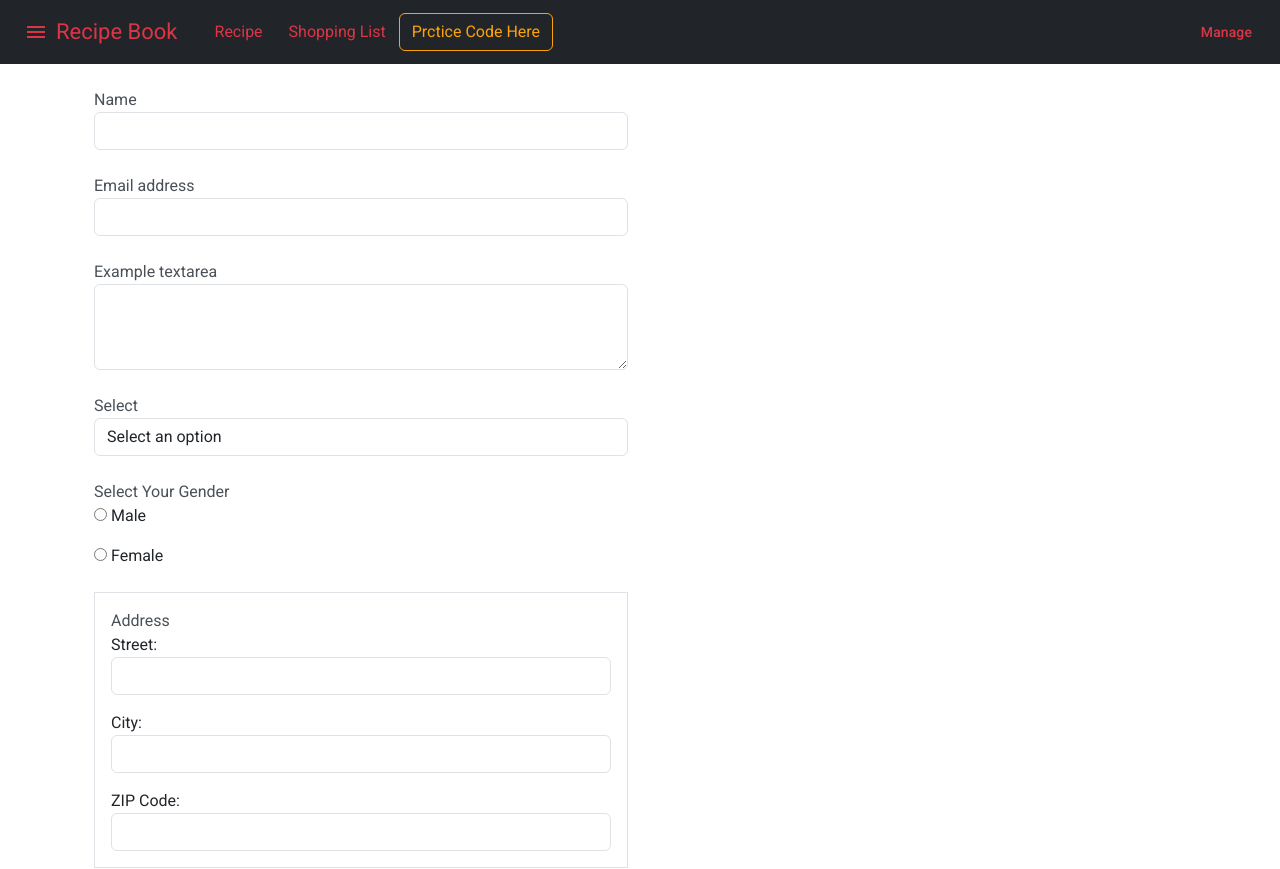
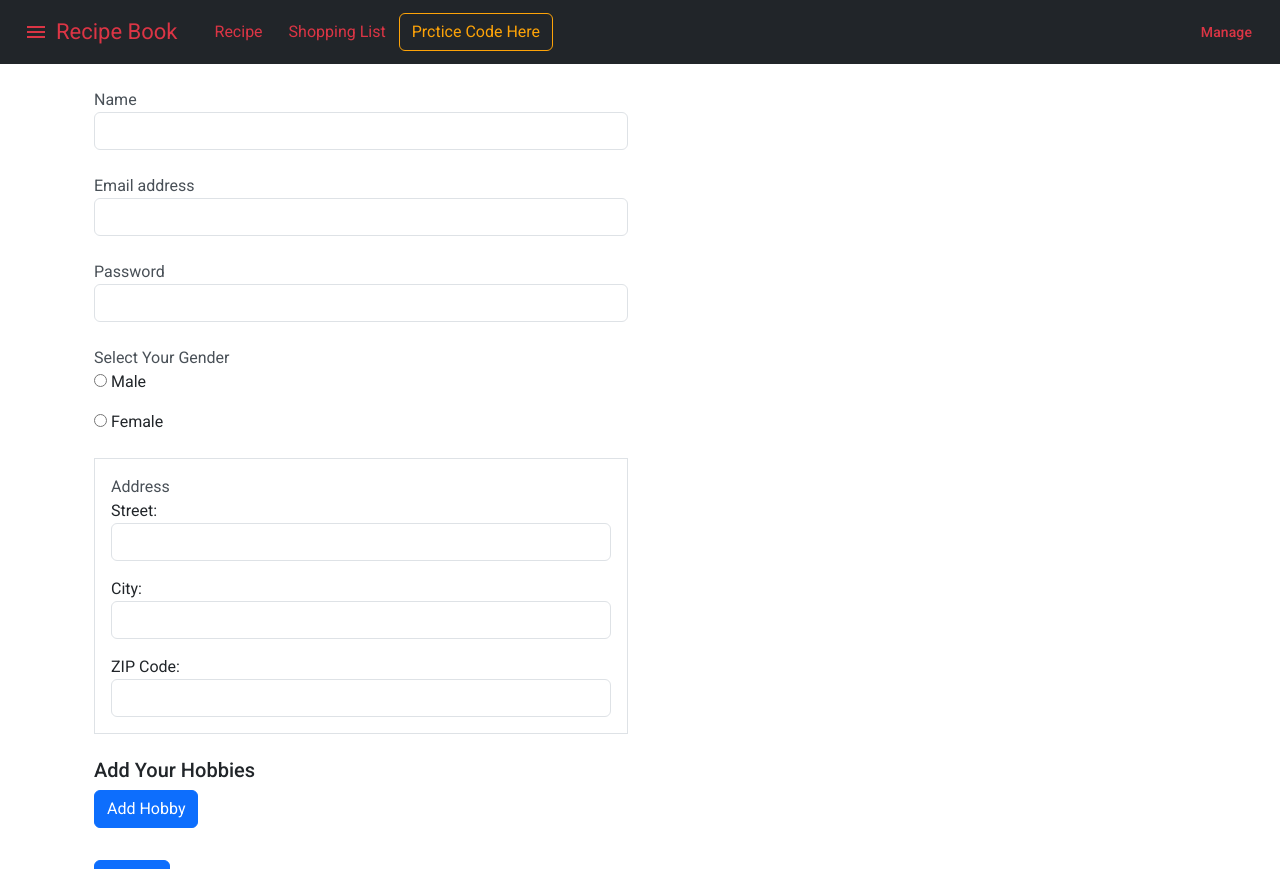
Before and after one commit to YasinRezaee/cookign-book, an Angular app: page /practice-field in a window 1280 px wide. Shown: the top 869 px of the page. Built offline with nearby package versions, Linux system fonts and the light colour scheme; data requests are answered from the project's data file.

Commit message:
form validation

```diff
--- a/db.json
+++ b/db.json
@@ -92,11 +92,6 @@
       "amount": 5
     },
     {
-      "id": "f368e7e6-8af2-41a3-8ee3-7f11126405a1",
-      "name": "ff",
-      "amount": 2
-    },
-    {
       "id": "1",
       "name": "apple",
       "amount": 3
@@ -105,128 +100,70 @@
       "id": "2",
       "name": "pasta",
       "amount": 2
-    },
-    {
-      "id": "3",
-      "name": "cheese",
-      "amount": 3
-    },
-    {
-      "id": "4",
-      "name": "pepper",
-      "amount": 44
-    },
-    {
-      "id": "5",
-      "name": "meat",
-      "amount": 6
-    },
-    {
-      "id": "6",
-      "name": "pepper",
-      "amount": 3
-    },
-    {
-      "id": "7",
-      "name": "milk",
-      "amount": 1
-    },
-    {
-      "id": "8",
-      "name": "bread",
-      "amount": 6
-    },
-    {
-      "id": "9",
-      "name": "lemon",
-      "amount": 1
-    },
-    {
-      "id": "10",
-      "name": "yogurt",
-      "amount": 1
-    },
-    {
-      "id": "11",
-      "name": "fat milk",
-      "amount": 1
-    },
-    {
-      "id": "12",
-      "name": "cream",
-      "amount": 1
     }
   ],
   "users": [
     {
-      "name": "John",
-      "family": "Doe",
-      "password": "password123",
-      "email": "john.doe@example.com",
-      "id": "1bac"
+      "name": "Yasin Rezaei",
+      "email": "yassinrezaei1366@gmail.com",
+      "password": "12345",
+      "gender": "Male",
+      "address": {
+        "street": "No1, PourAzizi, Anaraki , Namjoo St",
+        "city": "Tehran",
+        "zip": "1968653484"
+      },
+      "hobbies": [
+        "reading a good book",
+        "watching movies",
+        "playing games"
+      ]
     },
     {
-      "name": "Jane",
-      "family": "Smith",
-      "password": "password123",
-      "email": "jane.smith@example.com",
-      "id": "ce23"
+      "id": "ee8d",
+      "name": "mohsen",
+      "email": "mohsen@gmail.com",
+      "password": "12312edede",
+      "gender": "Male",
+      "address": {
+        "street": "No1, PourAzizi, Anaraki , Namjoo St",
+        "city": "Tehran",
+        "zip": "1968653484"
+      },
+      "hobbies": [
+        "coding",
+        "reading book"
+      ]
     },
     {
-      "name": "Bob",
-      "family": "Johnson",
-      "password": "password123",
-      "email": "bob.johnson@example.com",
-      "id": "d942"
+      "id": "9d2c",
+      "name": "mohsen2",
+      "email": "yassinrezaei1366@gmail.com",
+      "password": "123456",
+      "gender": "Male",
+      "address": {
+        "street": "No1, PourAzizi, Anaraki , Namjoo St",
+        "city": "Tehran",
+        "zip": "1968653484"
+      },
+      "hobbies": [
+        "test "
+      ]
     },
     {
-      "name": "Alice",
-      "family": "Williams",
-      "password": "password123",
-      "email": "alice.williams@example.com",
-      "id": "e2f0"
-    },
-    {
-      "name": "Tom",
-      "family": "Brown",
-      "password": "password123",
-      "email": "tom.brown@example.com",
-      "id": "2808"
-    },
-    {
-      "name": "Emily",
-      "family": "Jones",
-      "password": "password123",
-      "email": "emily.jones@example.com",
-      "id": "dd25"
-    },
-    {
-      "name": "Michael",
-      "family": "Garcia",
-      "password": "password123",
-      "email": "michael.garcia@example.com",
-      "id": "dd50"
-    },
-    {
-      "name": "Sarah",
-      "family": "Martinez",
-      "password": "password123",
-      "email": "sarah.martinez@example.com",
-      "id": "b2d7"
-    },
-    {
-      "name": "David",
-      "family": "Hernandez",
-      "password": "password123",
-      "email": "david.hernandez@example.com",
-      "id": "1536"
-    },
-    {
-      "name": "Laura",
-      "family": "Lopez",
-      "password": "password123",
-      "email": "laura.lopez@example.com",
-      "id": "85ce"
+      "id": "2232",
+      "name": "maria",
+      "email": "maria@gmail.com",
+      "password": "qwwe",
+      "gender": "Female",
+      "address": {
+        "street": "Almahdi street",
+        "city": "kermanshah",
+        "zip": "1968653484"
+      },
+      "hobbies": [
+        "cooking"
+      ]
     }
   ]
 }
--- a/src/app/practice-field/practice-field.component.html
+++ b/src/app/practice-field/practice-field.component.html
@@ -6,9 +6,8 @@
         <div class="form-group mb-4">
           <label class="text-dark-emphasis">Name</label>
           <input type="text" class="form-control" formControlName="name" />
-          @if (signUpForm.get('name')?.invalid &&
-          signUpForm.get('name')?.touched) {
-          <span class="text-danger">This field is required</span>
+          @if (signUpForm.get('name')?.errors?.['forbiddenUserName']) {
+          <span class="text-danger">User name already exists</span>
           }
         </div>
 
@@ -16,46 +15,15 @@
         <div class="form-group mb-4">
           <label class="text-dark-emphasis">Email address</label>
           <input type="email" class="form-control" formControlName="email" />
-          @if (signUpForm.get('email')?.invalid &&
-          signUpForm.get('email')?.touched) {
-          <span class="text-danger">
-            @if (signUpForm.get('email')?.errors?.['required']) { Email is
-            required } @else if (signUpForm.get('email')?.errors?.['email']) {
-            Please enter a valid email address }
-          </span>
-          }
+          @if (signUpForm.get('email')?.errors?.['forbiddenEmail']) {
+            <span class="text-danger">This Email is Already Registered</span>
+            }
         </div>
-
-        <!-- Textarea Field -->
-        <div class="form-group mb-4">
-          <label class="text-dark-emphasis">Example textarea</label>
-          <textarea
-            class="form-control"
-            rows="3"
-            formControlName="text"
-          ></textarea>
-          @if (signUpForm.get('text')?.invalid &&
-          signUpForm.get('text')?.touched) {
-          <span class="text-danger">Please fill this field with some text</span>
-          }
-        </div>
-
-        <!-- Select Field -->
-        <div class="form-group mb-4">
-          <label class="text-dark-emphasis">Select</label>
-          <select class="form-control" formControlName="option">
-            <option value="">Select an option</option>
-            <option>option 1</option>
-            <option>option 2</option>
-            <option>option 3</option>
-            <option>option 4</option>
-            <option>option 5</option>
-          </select>
-          @if (signUpForm.get('option')?.invalid &&
-          signUpForm.get('option')?.touched) {
-          <span class="text-danger">Please select an option</span>
-          }
-        </div>
+     <!-- Password  -->
+     <div class="form-group mb-4">
+      <label class="text-dark-emphasis">Password</label>
+      <input type="password" class="form-control" formControlName="password" />
+    </div>
 
         <!-- Gender Radio Buttons -->
         <div class="form-group mb-4">
@@ -71,9 +39,6 @@
             />
             {{ gender }}
           </p>
-          } @if (signUpForm.get('gender')?.invalid &&
-          signUpForm.get('gender')?.touched) {
-          <span class="text-danger">Please select your gender</span>
           }
         </div>
 
@@ -84,28 +49,16 @@
           <div class="form-group mb-3">
             <label>Street:</label>
             <input formControlName="street" class="form-control" />
-            @if (signUpForm.get('address.street')?.invalid &&
-            signUpForm.get('address.street')?.touched) {
-            <span class="text-danger">Street is required</span>
-            }
           </div>
 
           <div class="form-group mb-3">
             <label>City:</label>
             <input formControlName="city" class="form-control" />
-            @if (signUpForm.get('address.city')?.invalid &&
-            signUpForm.get('address.city')?.touched) {
-            <span class="text-danger">City is required</span>
-            }
           </div>
 
           <div class="form-group">
             <label>ZIP Code:</label>
             <input formControlName="zip" class="form-control" />
-            @if (signUpForm.get('address.zip')?.invalid &&
-            signUpForm.get('address.zip')?.touched) {
-            <span class="text-danger">ZIP code is required</span>
-            }
           </div>
         </div>
 
@@ -126,10 +79,7 @@
             <button class="btn btn-sm btn-danger ms-2" (click)="removeHobby(i)">
               Remove
             </button>
-          </div>
-          @if (newHobbies.at(i).invalid && newHobbies.at(i).touched) {
-          <span class="text-danger">Hobby is required</span>
-          } }
+          </div> }
         </div>
       </form>
 
@@ -138,7 +88,6 @@
         type="button"
         class="btn btn-primary"
         (click)="onsubmit(signUpForm.value)"
-        [disabled]="!signUpForm.valid"
       >
         Submit
       </button>
--- /dev/null
+++ b/src/app/services/users.service.ts
@@ -0,0 +1,36 @@
+import { Injectable } from '@angular/core';
+import { ApiService } from './api.service';
+
+@Injectable({
+  providedIn: 'root'
+})
+export class UsersService {
+
+  constructor(
+    private apiService: ApiService
+  ) { }
+
+getAllUsers(){
+  return this.apiService.get('users');
+}
+ addUser(user:User){
+   return this.apiService.post('users', user);
+ }
+
+}
+
+
+export interface Address {
+  street: string;
+  city: string;
+  zip: string;
+}
+
+export interface User {
+  name: string;
+  email: string;
+  password: string;
+  gender: string;
+  address: Address;
+  hobbies: string[];
+}
```
Also changed, not shown: src/app/practice-field/practice-field.component.ts (+85 -9 lines).
